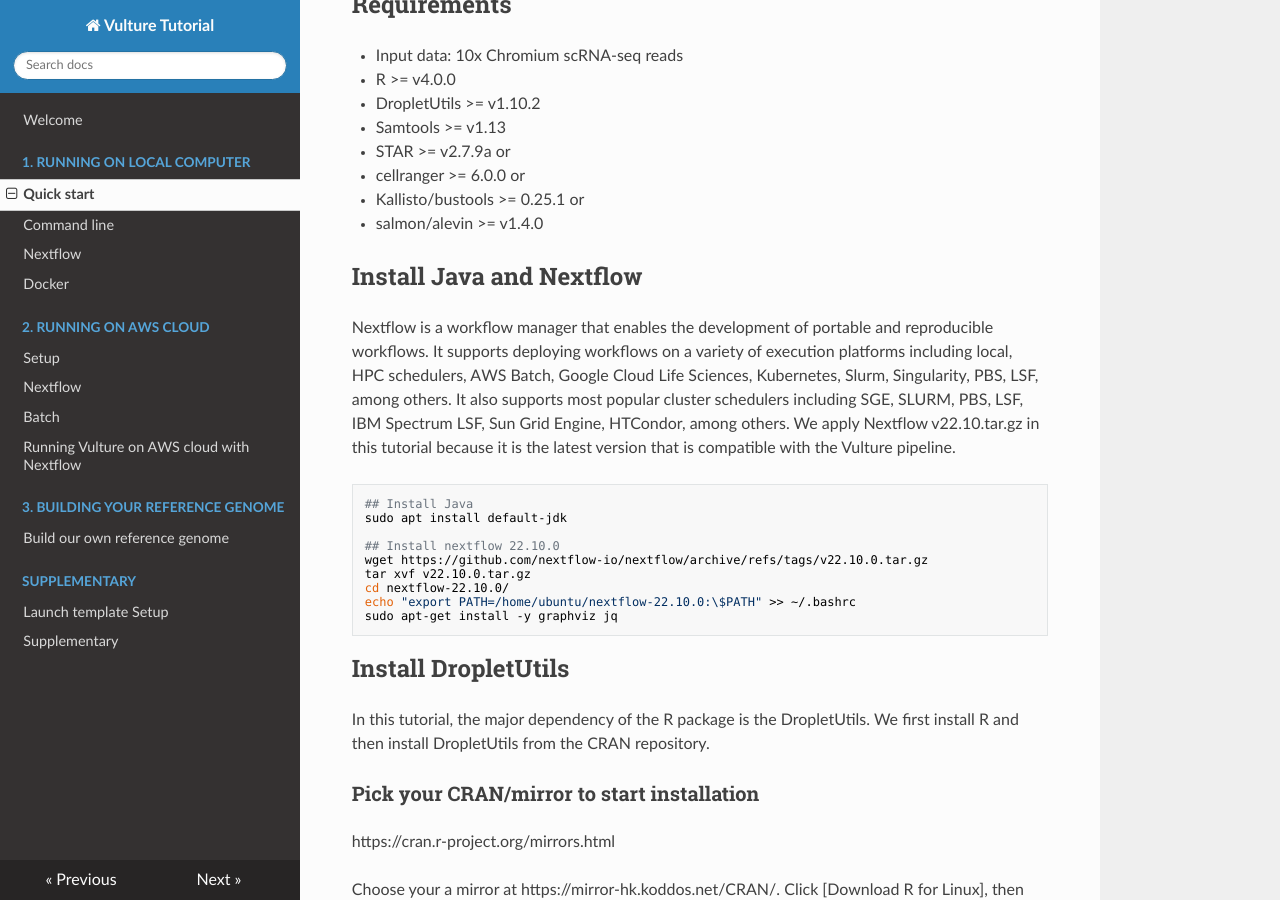
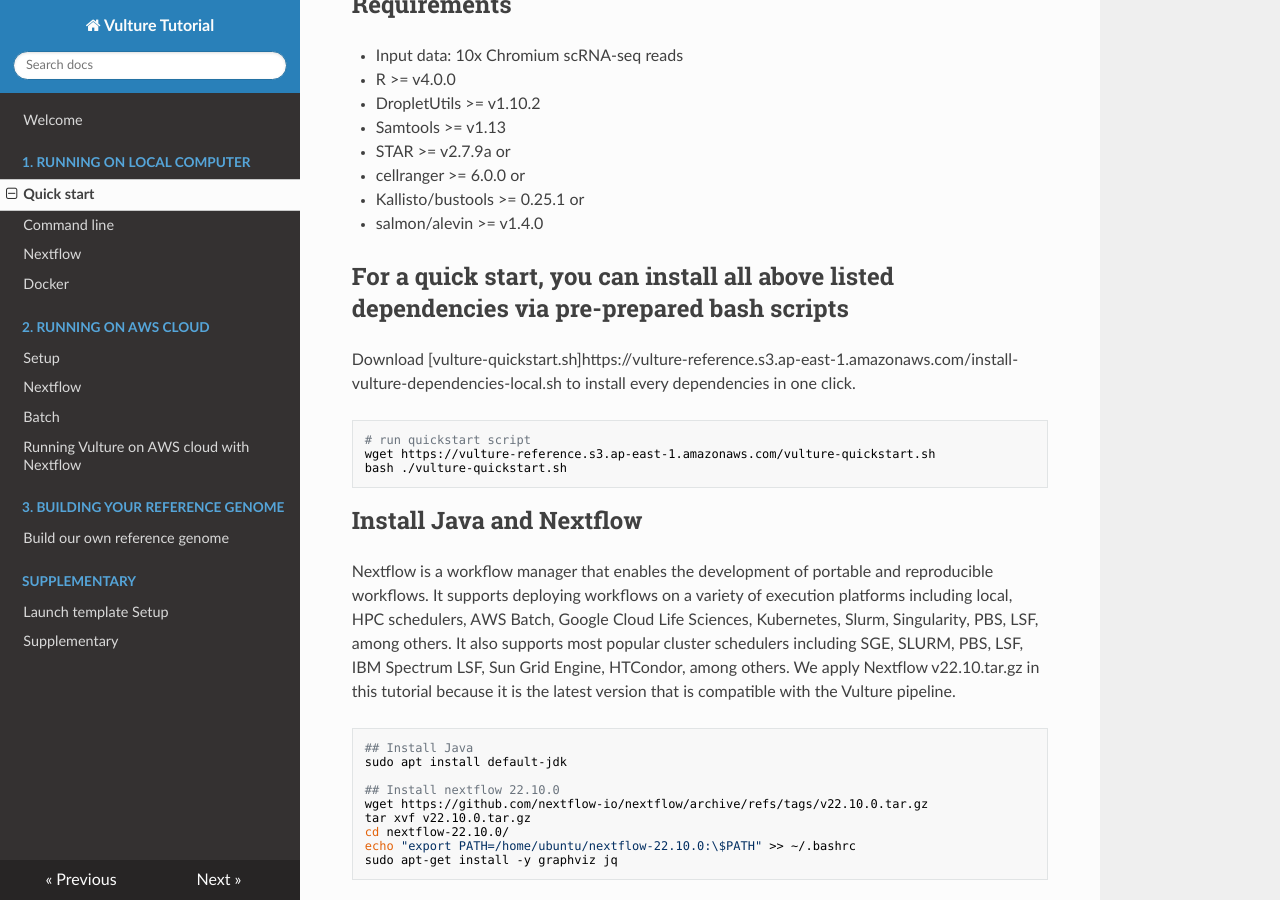
Before and after one commit to hiyin/vulture-user-tutorial, an MkDocs documentation site: the page built from docs/1. Running on local computer/1_Quickstart.md, in a window 1280 px wide and 900 px high, scrolled down 374 px. Built offline with MkDocs 1.6.1, drawn with Linux system fonts in a browser that asks for light colours; nearby versions of some CDN libraries; some of the changed text lies outside the part shown.

Commit message:
quickstart

````diff
--- a/docs/1. Running on local computer/1_Quickstart.md
+++ b/docs/1. Running on local computer/1_Quickstart.md
@@ -26,6 +26,15 @@ Codename:       jammy
 * cellranger >= 6.0.0 or
 * Kallisto/bustools >= 0.25.1 or
 * salmon/alevin >= v1.4.0
+
+## For a quick start, you can install all above listed dependencies via pre-prepared bash scripts
+Download [vulture-quickstart.sh]https://vulture-reference.s3.ap-east-1.amazonaws.com/install-vulture-dependencies-local.sh to install every dependencies in one click.
+
+```sh
+# run quickstart script
+wget https://vulture-reference.s3.ap-east-1.amazonaws.com/vulture-quickstart.sh
+bash ./vulture-quickstart.sh
+```
 
 ## Install Java and Nextflow
 
````
Also changed, not shown: other parts of docs/1. Running on local computer/1_Quickstart.md (+2 -0 lines).
